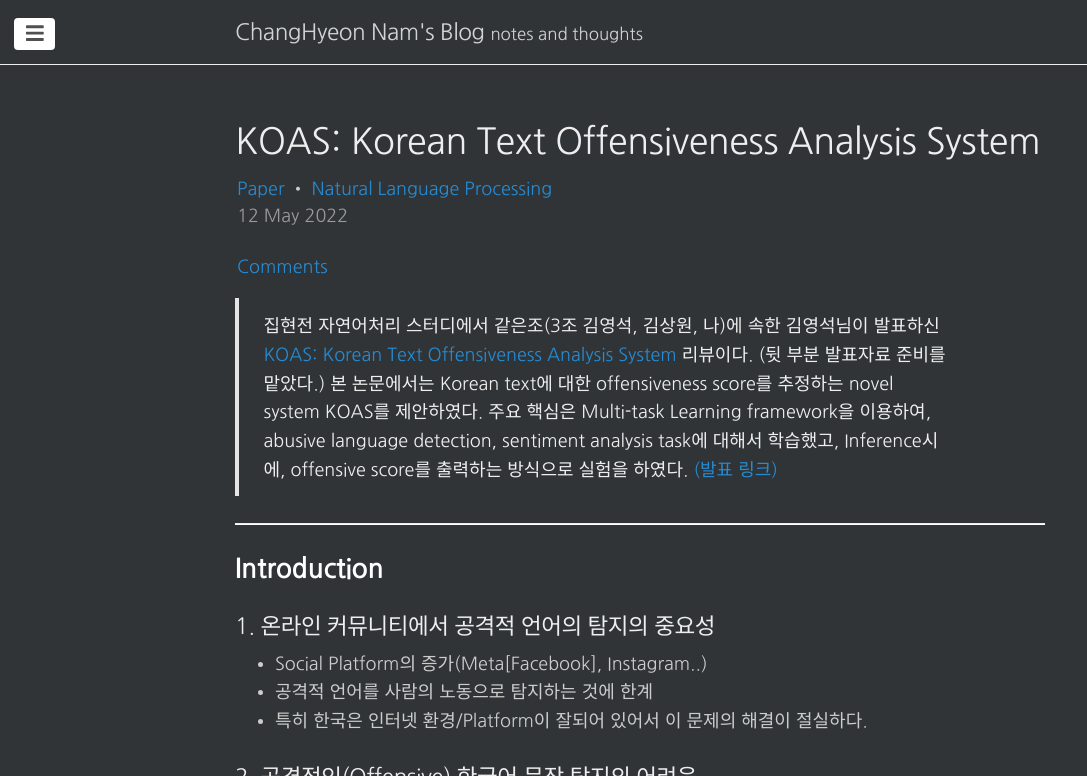
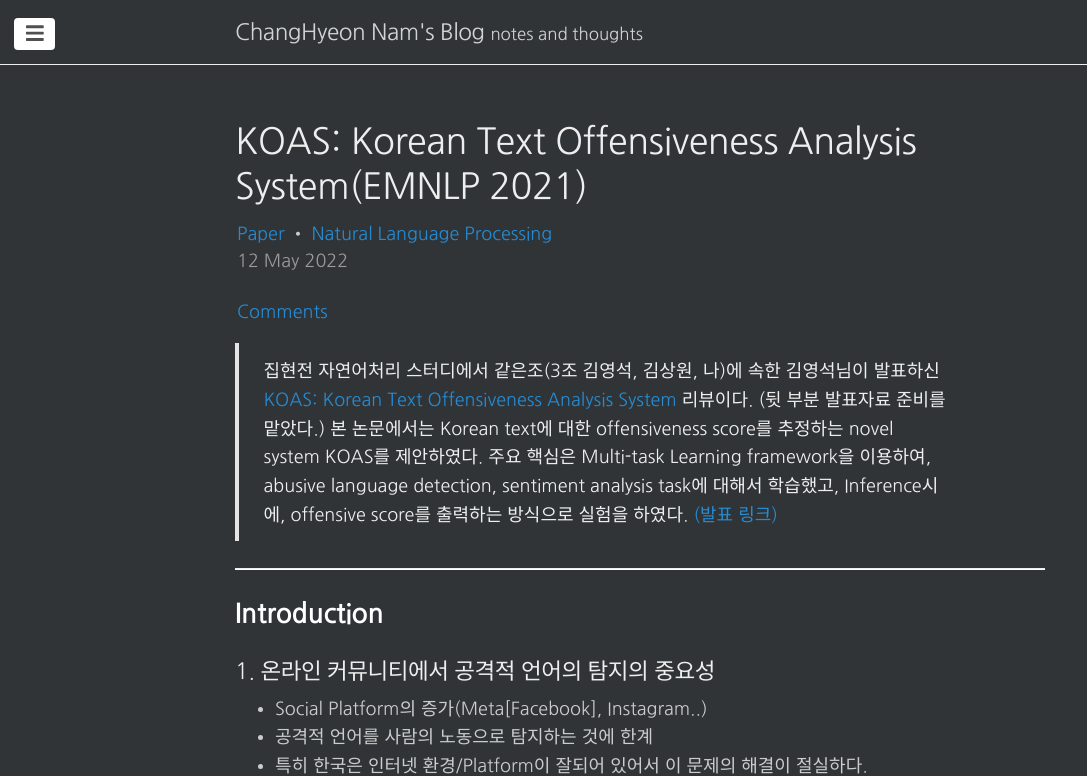
Before and after one commit to changhyeonnam/changhyeonnam.github.io, a Jekyll site: the page built from _posts/2022/2022-5-12-KOAS.md, in a window 1280 px wide and 900 px high, cut to the strip 0-776 px from the top of the window. Shown: the whole strip, without its empty margins (0-1087 px from the left). Built offline with Jekyll 4.4.1, drawn with Linux system fonts in a browser that asks for light colours; nearby versions of some CDN libraries; formulas are drawn with MathJax 3; comment, search, counter and statistics services are not loaded.

Commit message:
update paper review post

```diff
--- a/_posts/2022/2022-5-12-KOAS.md
+++ b/_posts/2022/2022-5-12-KOAS.md
@@ -1,5 +1,5 @@
 ---
-title: KOAS: Korean Text Offensiveness Analysis System
+title: KOAS: Korean Text Offensiveness Analysis System(EMNLP 2021)
 layout: post
 Created: May 12, 2022 7:45 PM
 tags:
```
Also changed, not shown: _posts/2021/2021-12-28-Neural_Collaborative_Filtering.md (+1 -1 lines), _posts/2022/2022-1-13-ngcf.md (+1 -1 lines), _posts/2022/2022-5-25-simcse.md (+2 -2 lines).
